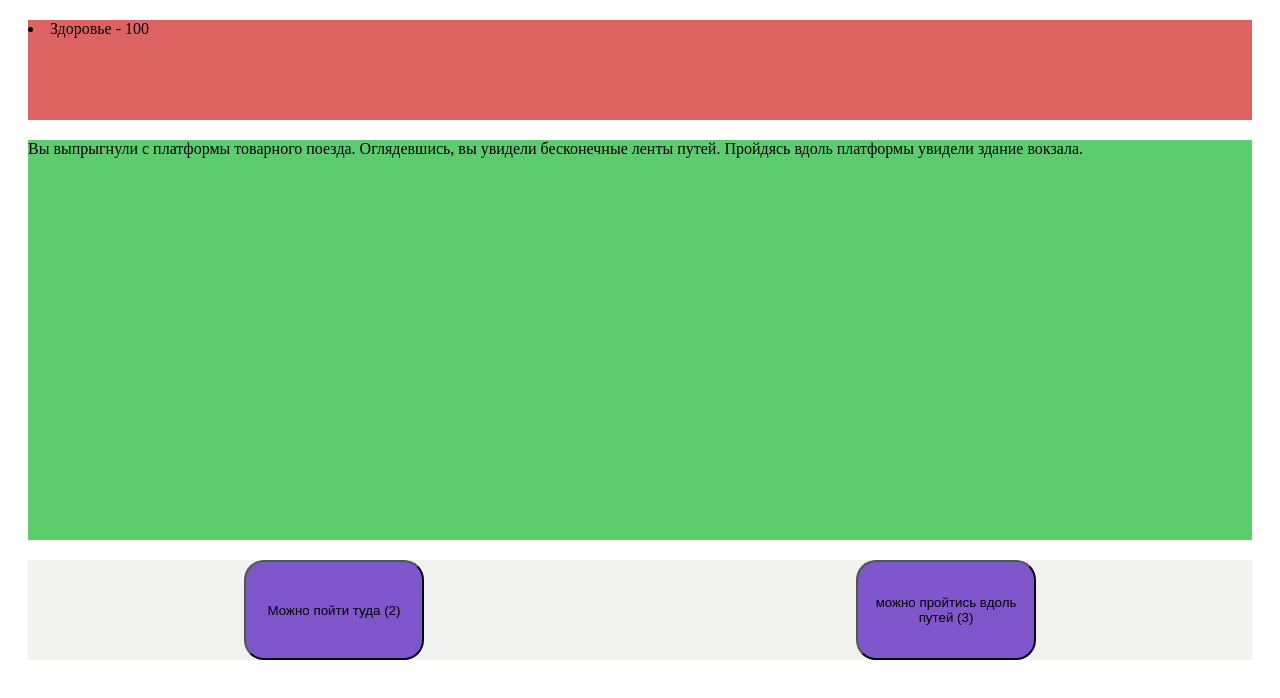
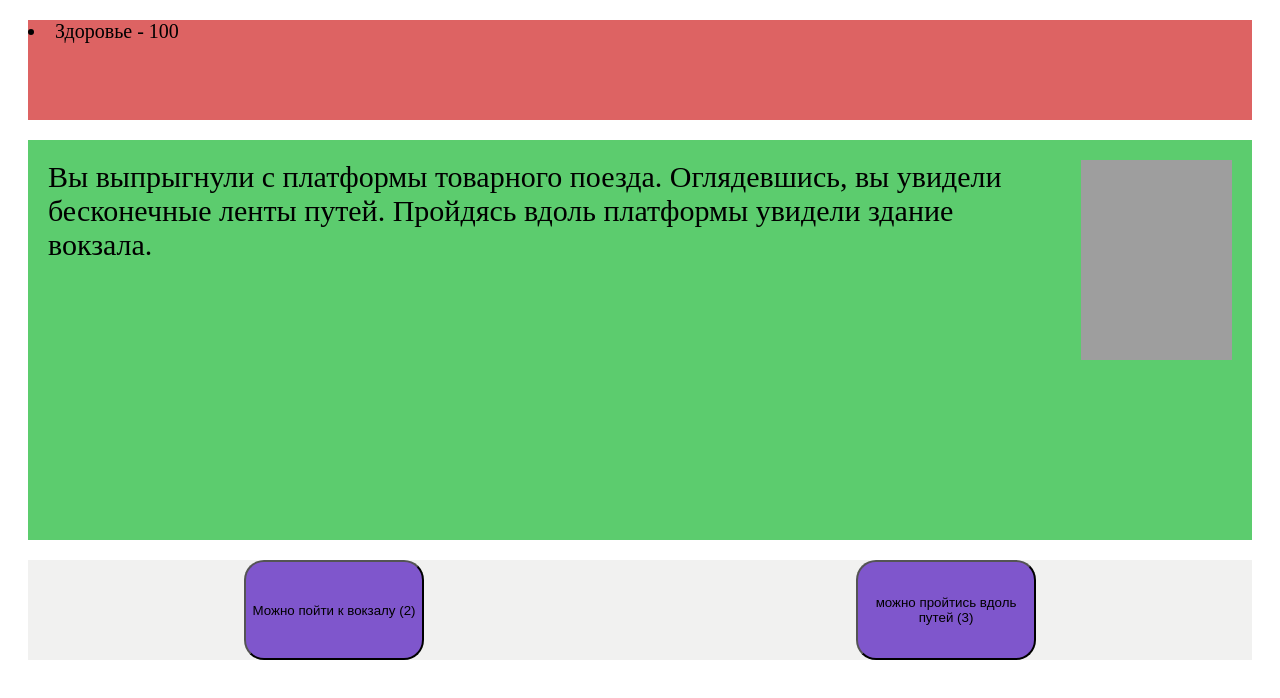
Before and after one commit to alchemique0/textgame, a plain HTML site: page index.html in a window 1280 px wide. Drawn offline with Linux system fonts and the light colour scheme; grey boxes are pictures that could not be loaded.

Commit message:
Обновил квесты

```diff
--- a/index.html
+++ b/index.html
@@ -12,11 +12,14 @@
         <div class="heroBar">
             <li class="heroHealth">ТекстЗатычка</li>
         </div>
+        <div class="gameMain">
             <div class="gameArea">
 
+                   </div>
+                   <div class="background"></div>
             </div>
-
-            <div class="buttons">
+        </div>
+            <div class="buttons ">
                 <button onclick="getDirleft()" class="left">Кнопка1</button>
                 <button onclick="getDirRight()" class="right">Кнопка2</button>
             </div>
--- a/quest.js
+++ b/quest.js
@@ -3,15 +3,15 @@ const quests = [
      dirLeft : '2', dirRight : '3'},
 
     { id: 1, name: 'ironman' , title:'Вы выпрыгнули с платформы товарного поезда. Оглядевшись, вы увидели бесконечные ленты путей. Пройдясь вдоль платформы увидели здание вокзала. ' ,
-    buttonLeft : 'Можно пойти туда (2)', buttonRight : 'можно пройтись вдоль путей (3)' ,
+    buttonLeft : 'Можно пойти к вокзалу (2)', buttonRight : 'можно пройтись вдоль путей (3)' ,
     dirLeft : '2', dirRight : '3'},
 
     { id: 2, name: 'sdf' , title: 'подойдя к вокзалу вы наткнулись на полицию. Киньте кубик и проверьте удачу.' ,
     buttonLeft : 'Если вы удачливы то (4)', buttonRight : 'Если нет (5)',
     dirLeft : 4, dirRight : 5},
 
-    { id: 3, name: 'sdfd' , title:'Пройдя вдоль путей вы наткнулись на бомжа. ' ,
-    buttonLeft : 'Хотите поговорить с ним (6)', buttonRight : 'Нападете? (7)' ,
+    { id: 3, name: 'sdfd' , title:'Пройдя вдоль путей вы наткнулись на осмотрщика ж\д путей ' ,
+    buttonLeft : 'Хотите поговорить с ним (6)', buttonRight : 'Пройти мимо. (7)' ,
     dirLeft : 6, dirRight : 7},
 
     { id: 4, name: 'sdfd' , title:'Вы повернули направо-налево, там тоже никого' ,
@@ -22,17 +22,34 @@ const quests = [
     buttonLeft : 'Идти налево', buttonRight : 'Идти направо' ,
     dirLeft : 6, dirRight : 7},
 
-    { id: 6, name: 'sdfd' , title:'Вы бродите налево, а тут все еще никого' ,
-    buttonLeft : 'Идти еще-еще налево', buttonRight : 'Идти еще - еще направо' ,
-    dirLeft : 6, dirRight : 7},
+    { id: 6, name: 'sdfd' , title:'Вас встречает пожилой сутуловатый человек в майке "ПЧ1"... Доброго дня молодой человек. Я работаю в этом дэпо уже 10 лет, и ниразу не видел таких огромных крыс !!! Помоги мне пожалуйста с ними разобраться' ,
+    buttonLeft : 'Согласиться (8)', buttonRight : 'Отказать, идти к вокзалу(2)' ,
+    dirLeft : 8, dirRight : 2},
 
-    { id: 7, name: 'sdfd' , title:'Резко остановившись вы прижались к платформе. Бомж неторопливо шел в вашу сторону. И когда до него оставалось меньше метра, неожиданно выпрыгиваете перед ним и наносите удар под дых. Бомж сила 2 ловкость 1 здоровье 6. Если вы не справились, то: обдав вам трехнедельным перегаром Бомж наносит мощнейший апперкот, от которого вы перелетаете через рельсы и пробиваете себе череп. К сожалению, скорая помощь не успела.... Если вы победили, то : все таки армейская подготовка вам пригодилась и точный удар в район гортани лишил бомжа жизни. В карманах его куртки вы находите 50 рублей, полпачки сигарет и заточку из напильника (+1 к силе).' ,
+    { id: 7, name: 'sdfd' , title:'ыаыаыаываыва' ,
     buttonLeft : 'Идти еще налево', buttonRight : 'Идти еще направо' ,
     dirLeft : 6, dirRight : 7},
 
-    { id: 8, name: 'sdfd' , title:'Вы повернули направо, там никого' ,
+    { id: 8, name: 'sdfd' , title:'Вы согласились разобраться с крысами. По 10xp за каждую крысу. После 10 убийств вы достигаете уровня 2.' ,
+    buttonLeft : 'отнести крыс пожилому человеку (10)', buttonRight : 'отнести крыс пожилому человеку (10)' ,
+    dirLeft : 10, dirRight : 10},
+
+	 { id: 9, name: 'sdfd' , title:'Чтож, вы идете дальше. Мимо вас пронесся поезд и вы прижались к какому-то двухэтажному зданию. Из окна Дежурный дэпо бранился с местной шпаной...' ,
+    buttonLeft : 'Узнать в чем дело ', buttonRight : 'сразу наброситься (12)' ,
+    dirLeft : 11, dirRight : 12},
+
+	 { id: 10, name: 'sdfd' , title:'Спасибо огромное ! .. Старичек достает из за пазухи ключ на 32, что дает вам +10 к изначальному урону' ,
+    buttonLeft : 'Идти к зданию ДЭПО', buttonRight : 'Идти к вокзалу (2)' ,
+    dirLeft : 9, dirRight : 2},
+
+	 { id: 11, name: 'sdfd' , title:'Вы повернули направо, там никого' ,
     buttonLeft : 'Идти налево', buttonRight : 'Идти направо' ,
-    dirLeft : 6, dirRight : 7}
+    dirLeft : 9, dirRight : 7},
+
+	 { id: 12, name: 'sdfd' , title:'Резко остановившись вы прижались к платформе. Шпана неторопливо шла в вашу сторону. И когда до них оставалось меньше метра, неожиданно выпрыгиваете перед ним и наносите удар под дых их лидеру. Главарь шпаны сила 2 ловкость 1 здоровье 6. Если вы не справились, то: обдав вам трехнедельным перегаром Главарь шпаны наносит мощнейший апперкот, от которого вы перелетаете через рельсы и пробиваете себе череп. К сожалению, скорая помощь не успела.... Если вы победили, то : все таки армейская подготовка вам пригодилась и точный удар в район гортани лишил "Главарь шпаны" жизни. В карманах его куртки вы находите 50 рублей, полпачки сигарет и заточку из напильника (+1 к силе).' ,
+    buttonLeft : 'Идти к вокзалу (2)', buttonRight : 'Идти к вокзалу (2)' ,
+    dirLeft : 2, dirRight : 2}
+
 
      ]
 
--- a/style.css
+++ b/style.css
@@ -5,8 +5,7 @@
 }
 
 .gameArea {
-  background-color: rgb(92, 204, 110);
-  height: 400px;
+  font-size: 30px;
   margin: 20px;
 }
 
@@ -16,6 +15,7 @@
   display: flex;
   justify-content: space-around;
   margin: 20px;
+  font-size: 30px;
 }
 
 .left {
@@ -31,3 +31,24 @@
   width: 180px;
   border-radius: 20px;
 }
+
+.gameMain {
+  background-color: rgb(92, 204, 110);
+  height: 400px;
+  margin: 20px;
+  display: flex;
+  justify-content: stretch;
+}
+
+.background {
+  background-image: url("https://pbs.twimg.com/media/EFkAOvAWkAIq-Cn.jpg");
+  width: 300px;
+  height: 200px;
+  background-repeat: no-repeat;
+  background-size: auto;
+  margin: 20px;
+}
+
+.heroBar {
+  font-size: 20px;
+}
```
